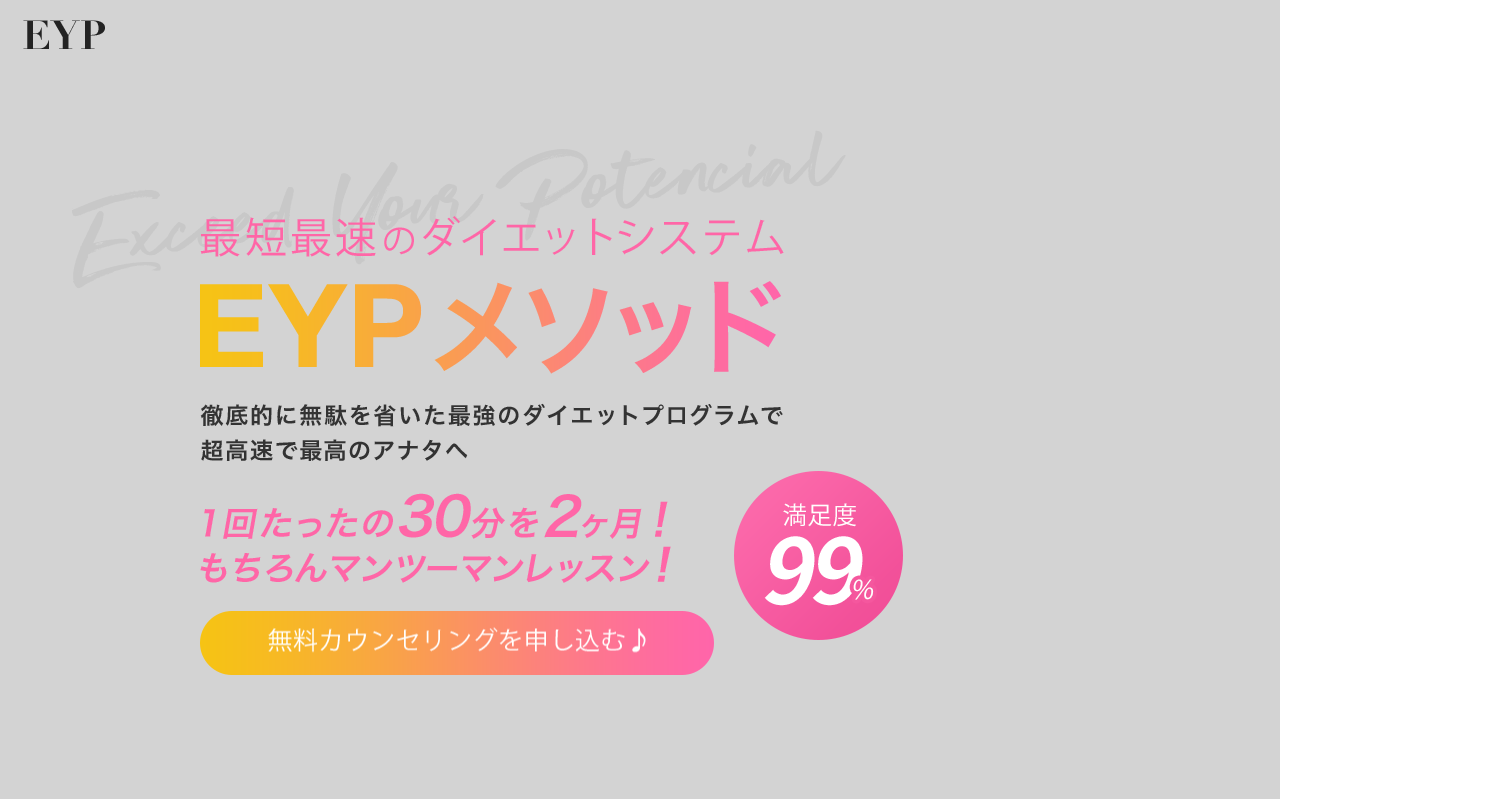
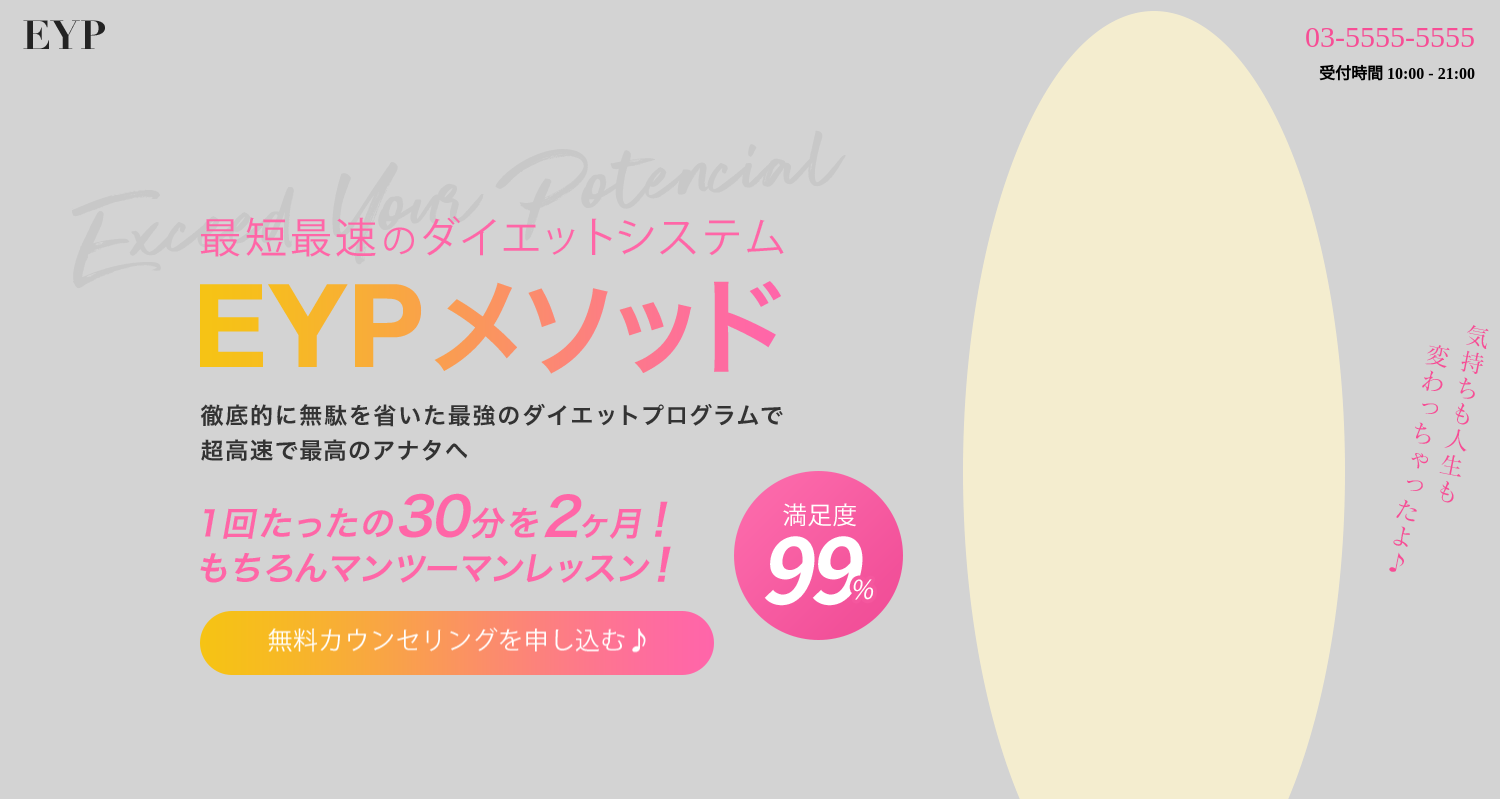
Before and after one commit to Alan-Ito/level3, a plain HTML site: page index.html in a window 1280 px wide. Shown: the top 799 px of the page, 1500 px wide, since content can reach past the window. Drawn offline with Linux system fonts and the light colour scheme.

Commit message:
上半分が完成

```diff
--- a/css/stylesheet.css
+++ b/css/stylesheet.css
@@ -8,8 +8,8 @@ body{
   position:absolute;
   top: 0px;
   left:0px;
-  width: 100vw;
-  min-width: 1000px;
+  width: 100%;
+  min-width: 1500px;
   height: 800px;
   background-color: lightgray;
 }
@@ -18,6 +18,28 @@ body{
   position: absolute;
   left:1.8vw;
   top:2.5vh;
+}
+
+.right-header-info{
+  position: absolute;
+  margin: 0px 0px 0px;
+}
+
+.phone_number{
+  z-index: 10;
+  top:20px;
+  right:25px;
+  font-weight:450;
+  font-size: 30px;
+  color: #f74d95;
+}
+
+.reception_time{
+  z-index: 10;
+  right:25px;
+  top: 60px;
+  font-weight: bold;
+  font-size: 16px;
 }
 
 #Exceed-Your-Potencial{
@@ -68,3 +90,12 @@ body{
   float: left;
   transform:translate(20px, -140px);
 }
+
+.woman-ellipse{
+  z-index: 0;
+  transform:translate(80px, -600px);
+}
+
+.power-word{
+  transform:translate(120px, -960px);
+}
--- a/index.html
+++ b/index.html
@@ -10,9 +10,15 @@
 
 <body>
   <div id="top-image">
+
     <img id="EYP" src="img/looo.png"></img>
+
+    <p class="right-header-info phone_number">03-5555-5555</p>
+    <p class="right-header-info reception_time">受付時間  10:00 - 21:00</p>
+
     <img id="Exceed-Your-Potencial" src="img/Exceed-Your-Potencial.png"></img>
     <div>
+
       <ul id="first-list">
         <li>
           <img id="first-row" src="img/World-Fastest.png" alt="">
@@ -35,7 +41,8 @@
         <li class="satisfaction99-li">
           <img src="img/satisfaction99.png">
         </li>
-
+        <img class="woman-ellipse" src="img/Woman.png">
+          <img class="power-word" src="img/EvenMyLifeHasChanged.png" alt="">
     </div>
   </div>
 </body>
```
Also changed, not shown: gym-template/gym-template-assets/気持ちも人生も 　変わっちゃったよ♪.png (deleted), img/Woman.png (added).
